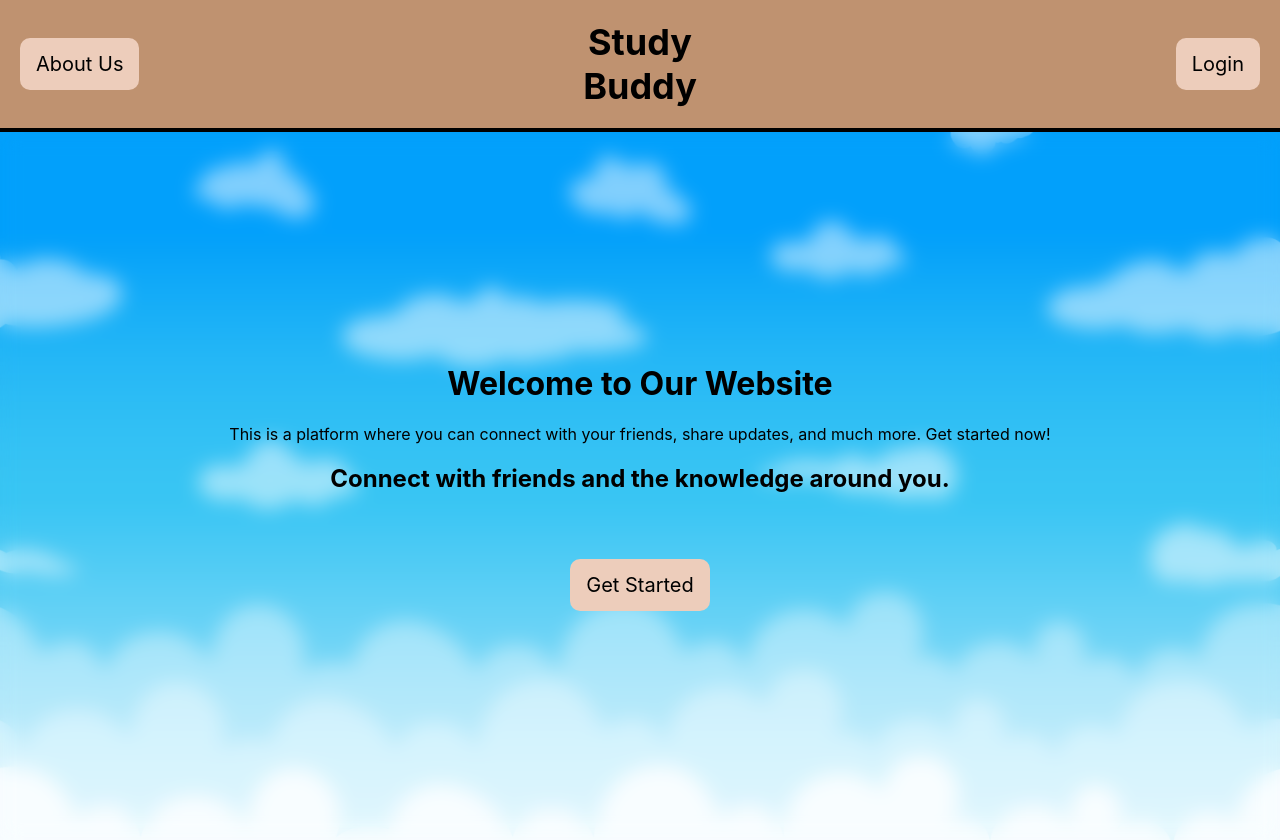
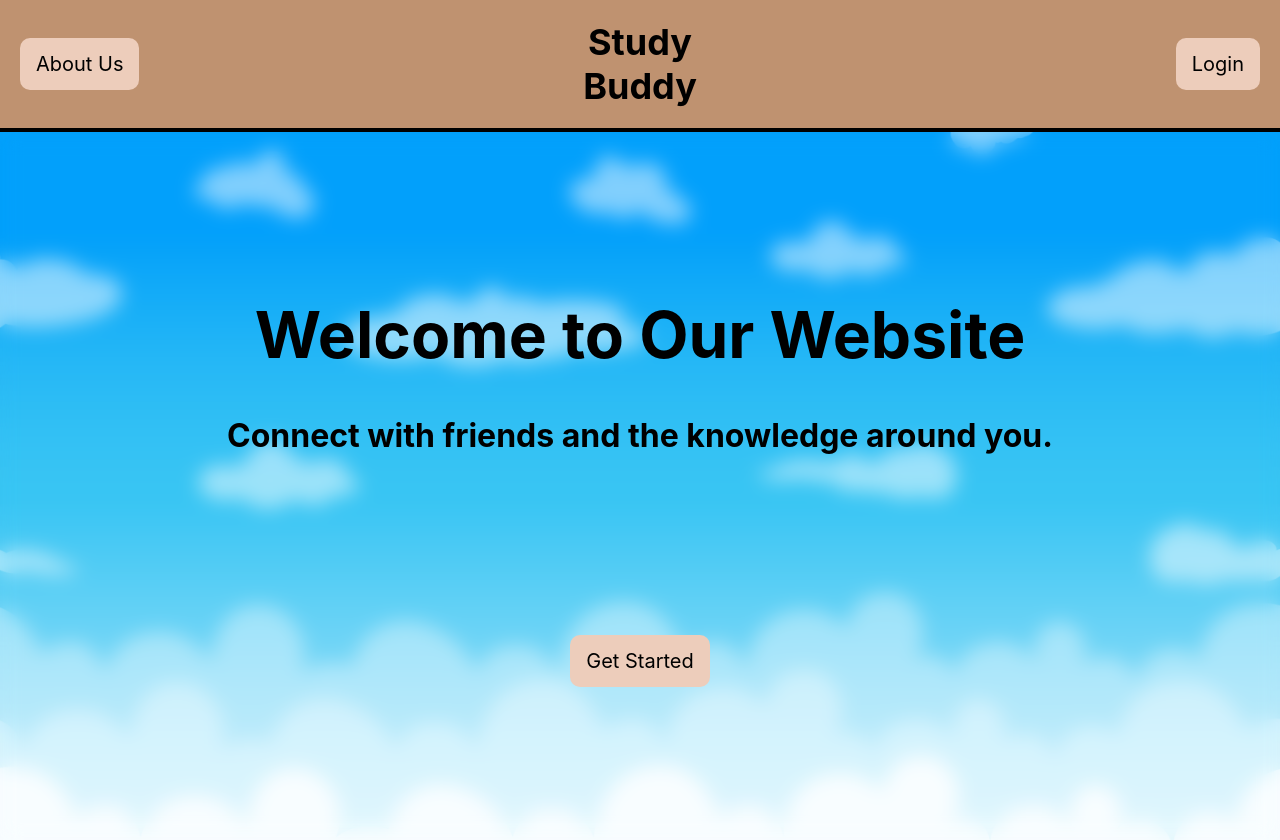
Before and after one commit to nguyenkkent/StuddyBuddy-Individual, a React (Create React App) app in the folder application/frontend/: page / in a window 1280 px wide. Built offline with nearby package versions, Linux system fonts and the light colour scheme; no server answers.

Commit message:
button grow on hover

```diff
--- a/application/frontend/src/components/pages/Home.js
+++ b/application/frontend/src/components/pages/Home.js
@@ -12,7 +12,6 @@ function Home() {
       <div className="home-main">
         <div className="home-content">
           <h1>Welcome to Our Website</h1>
-          <p>This is a platform where you can connect with your friends, share updates, and much more. Get started now!</p>
           <h2>Connect with friends and the knowledge around you.</h2>
           <div className="home-start">
             {user ?
--- a/application/frontend/src/css/Dashboard.css
+++ b/application/frontend/src/css/Dashboard.css
@@ -147,7 +147,7 @@
 .user-entry a:hover,
 .user-entry a:focus {
   background: #e3b7a0;
-  transform: scale(0.90);
+  transform: scale(1.10);
   border-radius: 10px;
 }
 
@@ -166,7 +166,7 @@
 .group-entry a:hover,
 .group-entry a:focus {
   background: #e3b7a0;
-  transform: scale(0.90);
+  transform: scale(1.10);
   border-radius: 10px;
 }
 
--- a/application/frontend/src/css/Home.css
+++ b/application/frontend/src/css/Home.css
@@ -12,10 +12,6 @@
   overflow-y: auto;
 }
 
-.home-main > h1 {
-  margin: 0;
-}
-
 .home-content {
   margin: auto;
   padding: 0 16px;
@@ -23,8 +19,18 @@
   padding-bottom: 32px;
 }
 
+.home-content > h1 {
+  font-size: 64px;
+}
+
+.home-content > h2 {
+  font-size: 32px;
+}
+
 .home-start {
-  margin-top: 80px;
+  display: flex;
+  justify-content: center;
+  margin-top: 180px;
 }
 
 .home-start > a {
@@ -42,6 +48,6 @@
 .home-start > a:hover,
 .home-start > a:focus {
   background: #e3b7a0;
-  transform: scale(0.90);
+  transform: scale(1.10);
   border-radius: 10px;
 }
--- a/application/frontend/src/css/Navbar.css
+++ b/application/frontend/src/css/Navbar.css
@@ -48,7 +48,7 @@
 .navbar-component > a:hover,
 .navbar-component > a:focus {
   background: #e3b7a0;
-  transform: scale(0.90);
+  transform: scale(1.10);
   border-radius: 10px;
 }
 
--- a/application/frontend/src/css/Profile.css
+++ b/application/frontend/src/css/Profile.css
@@ -71,5 +71,6 @@
 .profile-save-button:hover,
 .profile-save-button:focus {
   background: #e3b7a0;
+  transform: scale(1.10);
   border-radius: 10px;
 }
```
